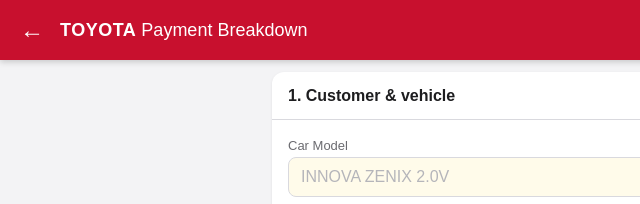
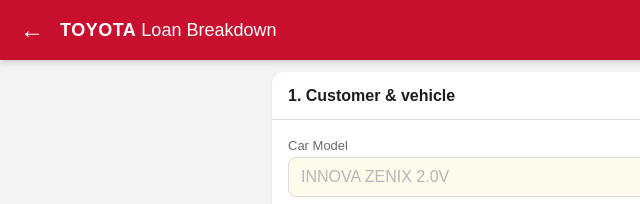
Before and after one commit to mohdridzuan87/car-payment-breakdown, a plain HTML site: page index.html in a window 1280 px wide. Both pictures are taken after a click on the button "+ New breakdown". Shown: the top 204 px of the page, 0-640 px from the left. Drawn offline with Linux system fonts and the light colour scheme.

Commit message:
Rename app to Loan Breakdown
Co-Authored-By: Claude Sonnet 5.5 <noreply@anthropic.com>

```diff
--- a/app.js
+++ b/app.js
@@ -1,4 +1,4 @@
-/* Car Payment Breakdown app - Hire Purchase Loan. UI, local storage, PDF export */
+/* Loan Breakdown app - Hire Purchase Loan. UI, local storage, PDF export */
 (function () {
   "use strict";
   var STORE = "breakdown.forms.v1";
@@ -138,7 +138,7 @@
   function showList() {
     saveCurrent(); current = null;
     $("listView").hidden = false; $("editView").hidden = true; $("editBar").hidden = true;
-    $("backBtn").hidden = true; $("title").textContent = "Payment Breakdown";
+    $("backBtn").hidden = true; $("title").textContent = "Loan Breakdown";
     renderList(); window.scrollTo(0, 0);
   }
   function renderList() {
@@ -169,7 +169,7 @@
     var o = forms.find(function (x) { return x.id === id; }); if (!o) return;
     current = o;
     $("listView").hidden = true; $("editView").hidden = false; $("editBar").hidden = false;
-    $("backBtn").hidden = false; $("title").textContent = "Payment Breakdown";
+    $("backBtn").hidden = false; $("title").textContent = "Loan Breakdown";
     fillForm(o.data); window.scrollTo(0, 0); location.hash = "#edit";
   }
   function newForm() {
--- a/index.html
+++ b/index.html
@@ -4,7 +4,7 @@
 <meta charset="utf-8">
 <meta name="viewport" content="width=device-width, initial-scale=1, viewport-fit=cover">
 <meta name="theme-color" content="#C8102E">
-<title>Car Payment Breakdown</title>
+<title>Loan Breakdown</title>
 <link rel="manifest" href="manifest.webmanifest">
 <link rel="icon" href="icons/icon-192.png">
 <link rel="apple-touch-icon" href="icons/icon-192.png">
@@ -13,7 +13,7 @@
 <body>
 <header class="bar">
   <button id="backBtn" class="iconbtn" hidden aria-label="Back">&#8592;</button>
-  <div class="bar-title"><span class="brand">TOYOTA</span> <span id="title">Payment Breakdown</span></div>
+  <div class="bar-title"><span class="brand">TOYOTA</span> <span id="title">Loan Breakdown</span></div>
 </header>
 <main id="listView">
   <div id="orderList"></div>
--- a/sw.js
+++ b/sw.js
@@ -1,5 +1,5 @@
 /* Offline cache for the Car Payment Breakdown app. Bump VERSION when files change. */
-var VERSION = "breakdown-v2";
+var VERSION = "breakdown-v3";
 var FILES = ["./", "index.html", "style.css", "app.js", "vendor/jspdf.umd.min.js",
   "manifest.webmanifest", "icons/icon-192.png", "icons/icon-512.png", "icons/maskable-512.png"];
 
```
Also changed, not shown: manifest.webmanifest, 1 other file.
